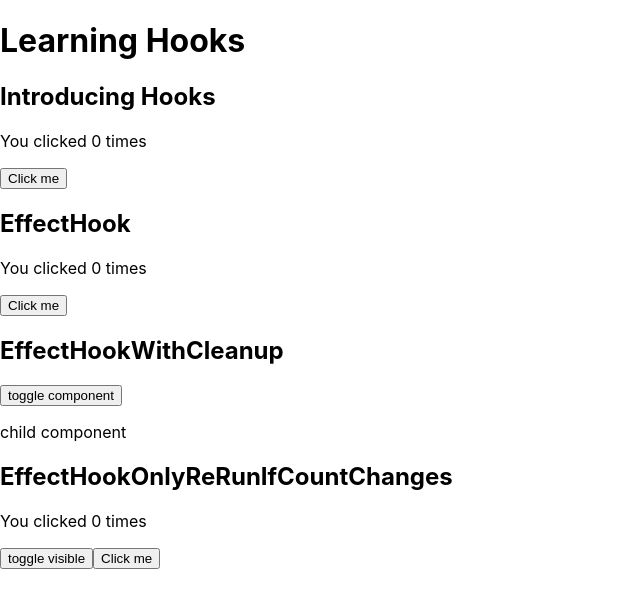
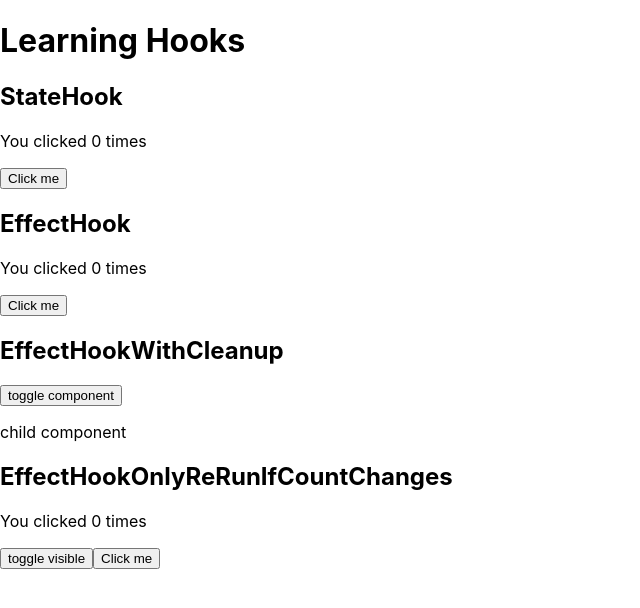
Before and after one commit to soarflat-sandbox/react-hooks, a React (Create React App) app: page / in a window 1280 px wide. Shown: the top 608 px of the page, without its empty margins (0-640 px from the left). Built offline with nearby package versions, Linux system fonts and the light colour scheme.

Commit message:
fix: StateHook コンポーネントの見出しを修正

```diff
--- a/src/components/StateHook.tsx
+++ b/src/components/StateHook.tsx
@@ -5,7 +5,7 @@ const StateHook: React.FC = () => {
 
   return (
     <div>
-      <h2>Introducing Hooks</h2>
+      <h2>StateHook</h2>
       <p>You clicked {count} times</p>
       <button onClick={() => setCount(count + 1)}>Click me</button>
     </div>
```
